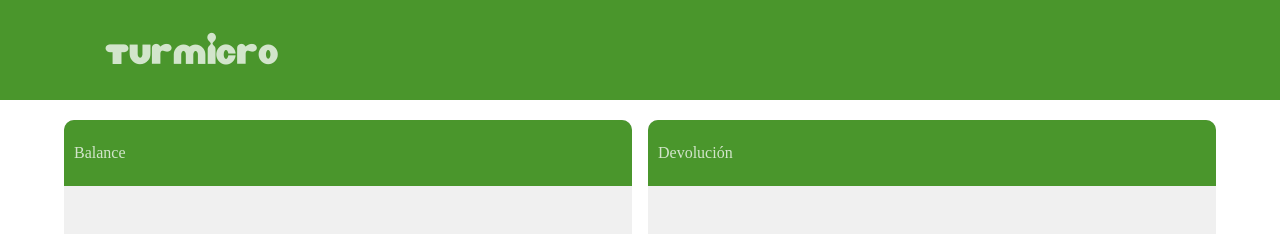
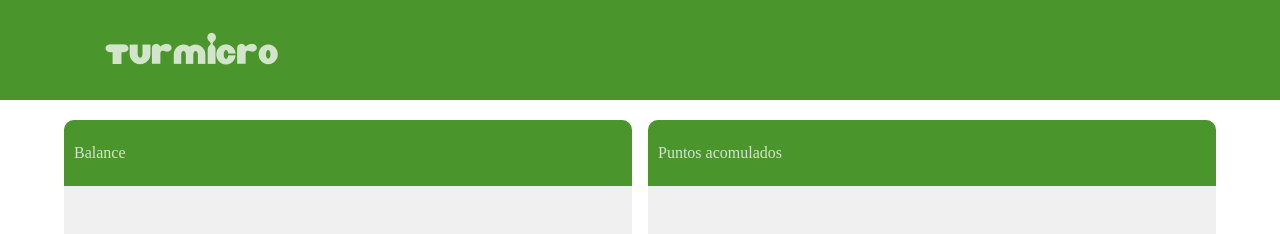
Before and after one commit to jonathanleivag/turmicro, a Vue app: page / in a window 1280 px wide. Shown: the top 234 px of the page. Built offline with nearby package versions, Linux system fonts and the light colour scheme.

Commit message:
Cambio de nombre de card

```diff
--- a/src/components/app/MainAppComponent.vue
+++ b/src/components/app/MainAppComponent.vue
@@ -1,13 +1,13 @@
 <script setup lang="ts">
 import BalanceAppComponent from './BalanceAppComponent.vue'
-import DevolucionAppComponent from './DevolucionAppComponent.vue'
+import PuntosAcomuladosAppComponent from './PuntosAcomuladosAppComponent.vue'
 import TusViejesAppComponent from './TusViejesAppComponent.vue'
 import ViejesDisponiblesAppComponent from './ViejesDisponiblesAppComponent.vue'
 </script>
 
 <template>
   <BalanceAppComponent />
-  <DevolucionAppComponent />
+  <PuntosAcomuladosAppComponent />
   <ViejesDisponiblesAppComponent />
   <TusViejesAppComponent />
 </template>
--- a/src/components/app/DevolucionAppComponent.vue
+++ b/src/components/app/PuntosAcomuladosAppComponent.vue
@@ -3,5 +3,5 @@ import CardUiComponent from '../ui/CardUiComponent.vue'
 </script>
 
 <template>
-  <CardUiComponent title="Devolución" />
+  <CardUiComponent title="Puntos acomulados" />
 </template>
```
